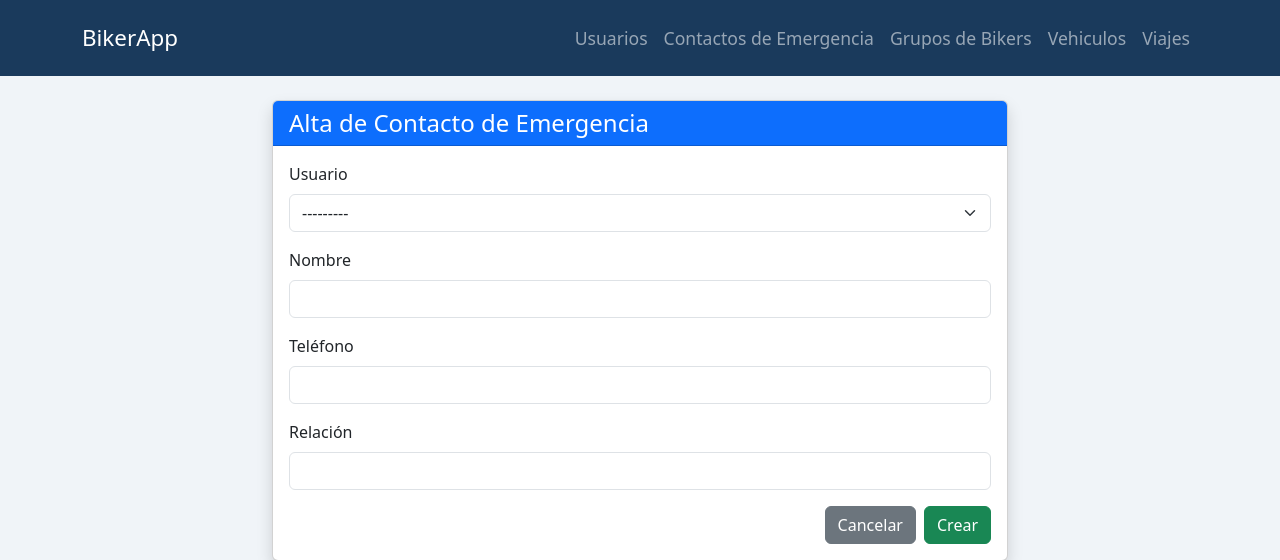
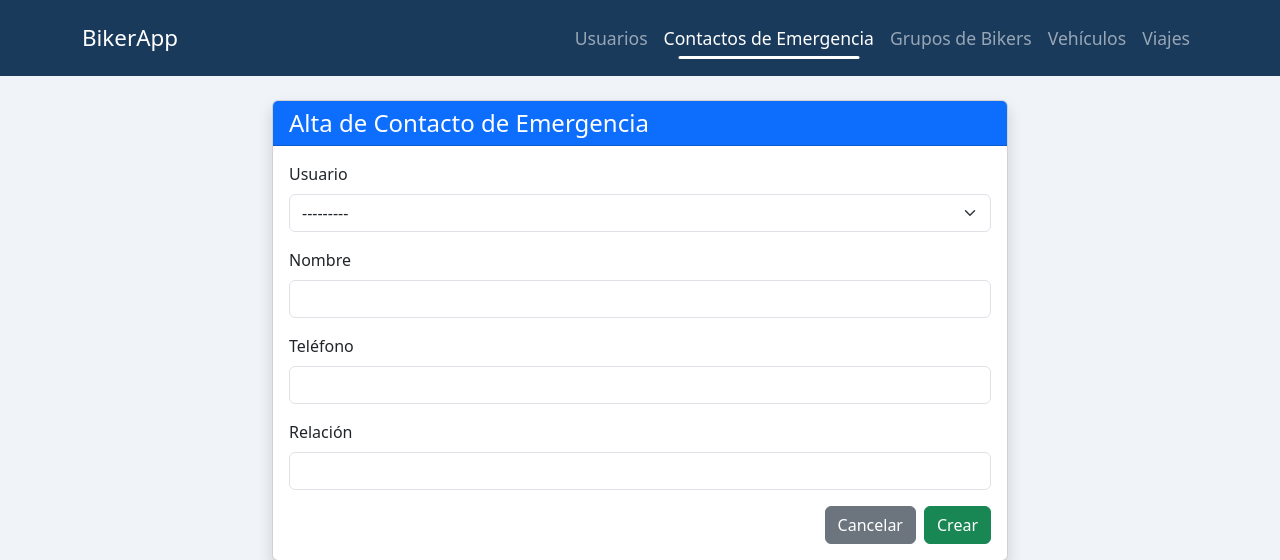
Before and after one commit to CROSFA05/BikerApp, a Django app: page /contactos/alta/ in a window 1280 px wide. Shown: the top 560 px of the page. Run offline with Django 5.2, Linux system fonts and the light colour scheme; data comes from the database, SQL or seed files in the repository.

Commit message:
30/04/2026

```diff
--- a/miApp/templates/base.html
+++ b/miApp/templates/base.html
@@ -5,6 +5,7 @@
     <meta name="viewport" content="width=device-width, initial-scale=1.0">
     <title>{% block title %}BikerApp{% endblock %}</title>
     <link href="https://cdn.jsdelivr.net/npm/bootstrap@5.3.3/dist/css/bootstrap.min.css" rel="stylesheet">
+    <link rel="stylesheet" href="https://cdn.jsdelivr.net/npm/bootstrap-icons@1.11.3/font/bootstrap-icons.min.css">
     <style>
         body {
             background-color: #f0f4f8;
@@ -17,6 +18,27 @@
         .navbar-dark-custom .nav-link {
             font-size: 1.1rem;
             padding: 0.5rem 1rem;
+            position: relative;
+            transition: color 0.3s ease;
+        }
+        .navbar-dark-custom .nav-link::after {
+            content: '';
+            position: absolute;
+            bottom: 0;
+            left: 50%;
+            width: 0;
+            height: 3px;
+            background-color: #fff;
+            transition: all 0.3s ease;
+            transform: translateX(-50%);
+            border-radius: 2px;
+        }
+        .navbar-dark-custom .nav-link:hover::after,
+        .navbar-dark-custom .nav-link.active::after {
+            width: 80%;
+        }
+        .navbar-dark-custom .nav-link:hover {
+            color: #fff;
         }
         .navbar-dark-custom .navbar-brand {
             font-size: 1.4rem;
@@ -27,12 +49,17 @@
     <nav class="navbar navbar-expand-lg navbar-dark navbar-dark-custom">
         <div class="container">
             <a class="navbar-brand" href="/">BikerApp</a>
-            <div class="navbar-nav">
-                <a class="nav-link" href="{% url 'usuarios' %}">Usuarios</a>
-                <a class="nav-link" href="{% url 'contactos' %}">Contactos de Emergencia</a>
-                <a class="nav-link" href="{% url 'grupos' %}">Grupos de Bikers</a>
-                <a class="nav-link" href="{% url 'vehiculos' %}">Vehiculos</a>
-                <a class="nav-link" href="{% url 'viajes' %}">Viajes</a>
+            <button class="navbar-toggler" type="button" data-bs-toggle="collapse" data-bs-target="#navbarNav">
+                <span class="navbar-toggler-icon"></span>
+            </button>
+            <div class="collapse navbar-collapse" id="navbarNav">
+                <div class="navbar-nav ms-auto">
+                    <a class="nav-link {% if request.path == '/usuarios/' or request.path == '/usuarios/alta/' %}active{% endif %}" href="{% url 'usuarios' %}">Usuarios</a>
+                    <a class="nav-link {% if request.path == '/contactos/' or request.path == '/contactos/alta/' %}active{% endif %}" href="{% url 'contactos' %}">Contactos de Emergencia</a>
+                    <a class="nav-link {% if request.path == '/grupos/' or request.path == '/grupos/alta/' %}active{% endif %}" href="{% url 'grupos' %}">Grupos de Bikers</a>
+                    <a class="nav-link {% if request.path == '/vehiculos/' or request.path == '/vehiculos/alta/' %}active{% endif %}" href="{% url 'vehiculos' %}">Vehículos</a>
+                    <a class="nav-link {% if request.path == '/viajes/' or request.path == '/viajes/alta/' %}active{% endif %}" href="{% url 'viajes' %}">Viajes</a>
+                </div>
             </div>
         </div>
     </nav>
```
